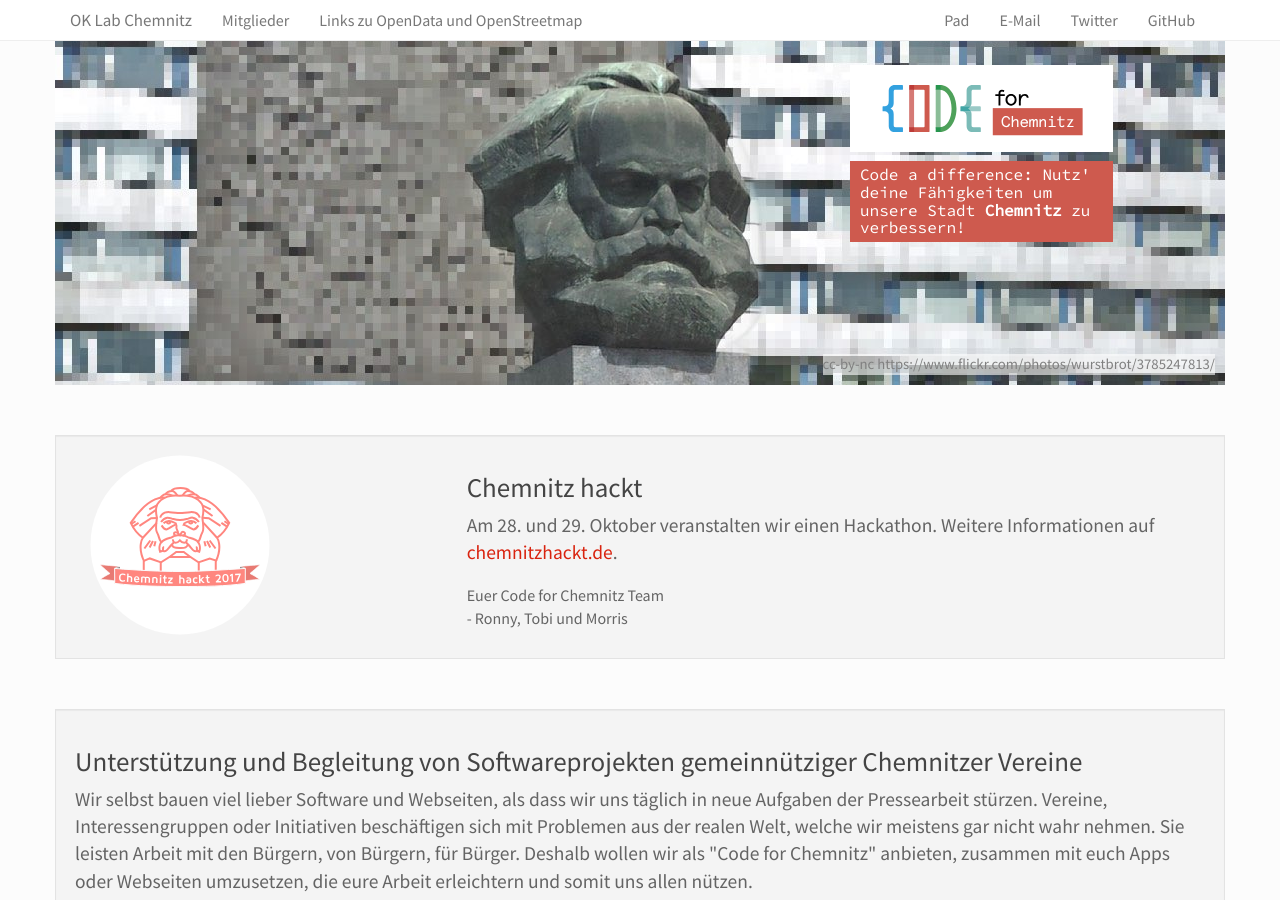
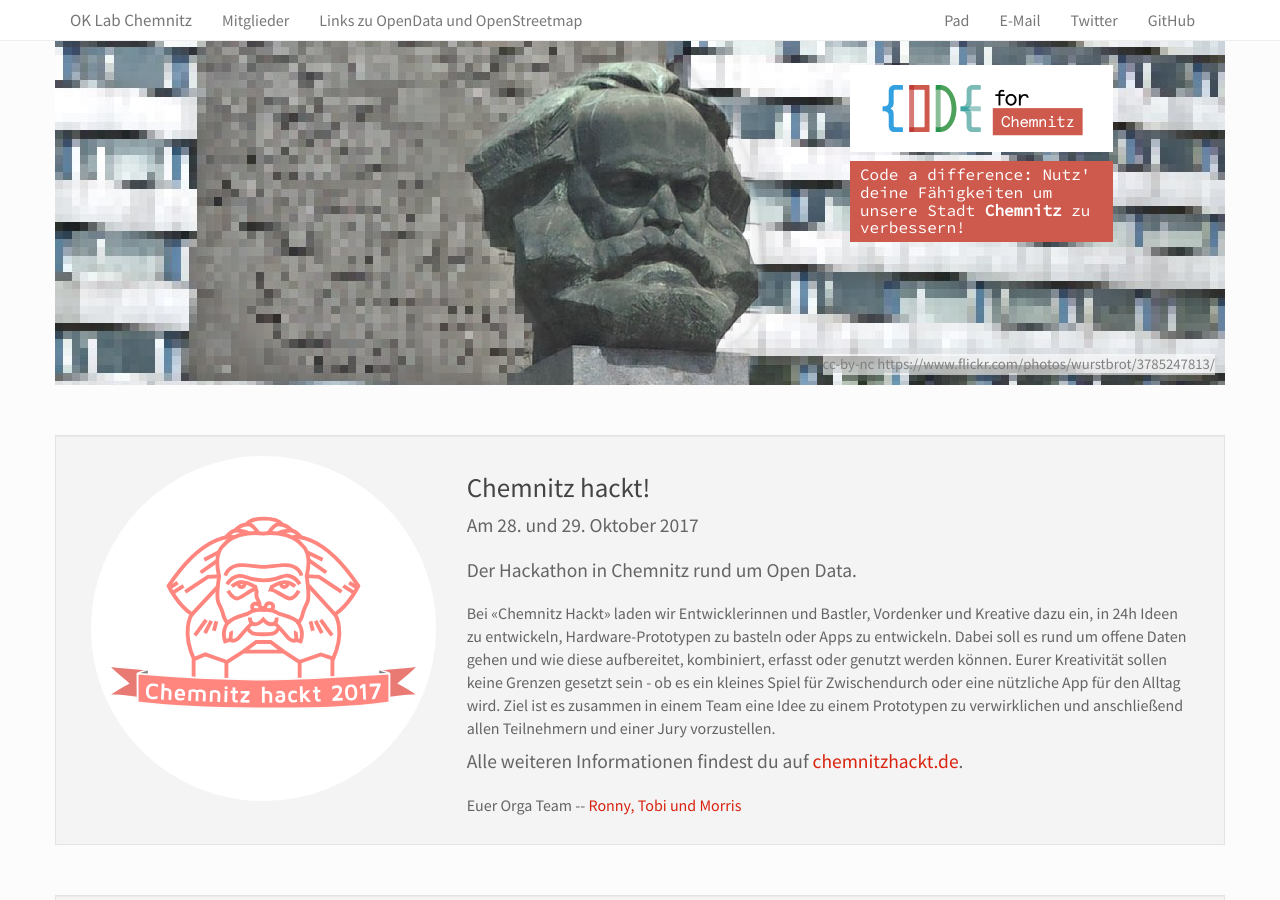
Before and after one commit to CodeforChemnitz/codeforchemnitz.github.io, a Jekyll site: the page built from index.html, in a window 1280 px wide and 900 px high. Built offline with Jekyll 4.4.1, drawn with Linux system fonts in a browser that asks for light colours.

Commit message:
Teasertext verbessert;  + Gemfile weg, jekyll muss man halt so installieren

```diff
--- a/Gemfile
+++ /dev/null
@@ -1,2 +0,0 @@
-source 'https://rubygems.org'
-gem 'github-pages'
--- a/index.html
+++ b/index.html
@@ -12,16 +12,23 @@ libs:
 <div class="row">
 	<div class="container well" style="margin-top:30px;border-radius:0;">
 		<div class="col-md-4">
-			<img src="/images/project/chemhack.svg" class="img-responsive">
+			<img src="/images/project/chemhack.svg" style="width:100%;" class="img-responsive">
 		</div>
 		<div class="col-md-8">
-			<h2>Chemnitz hackt</h2>
-			<p class="lead">
-			Am 28. und 29. Oktober veranstalten wir einen Hackathon. Weitere Informationen auf <a href="http://chemnitzhackt.de">chemnitzhackt.de</a>.
+			<h2>Chemnitz hackt!</h2>
+			<p class="lead">Am 28. und 29. Oktober 2017</p>
+			<p class="lead">Der Hackathon in Chemnitz rund um Open Data.</p>
+			<p>
+					Bei «Chemnitz Hackt» laden wir Entwicklerinnen und Bastler, Vordenker und Kreative dazu ein,
+					in 24h Ideen zu entwickeln, Hardware-Prototypen zu basteln oder Apps zu entwickeln.
+					Dabei soll es rund um offene Daten gehen und wie diese aufbereitet, kombiniert, erfasst
+					oder genutzt werden können. Eurer Kreativität sollen keine Grenzen gesetzt sein - ob es
+					ein kleines Spiel für Zwischendurch oder eine nützliche App für den Alltag wird. Ziel ist
+					es zusammen in einem Team eine Idee zu einem Prototypen zu verwirklichen und anschließend
+					allen Teilnehmern und einer Jury vorzustellen.
 			</p>
-			<p>
-			Euer Code for Chemnitz Team<br>- Ronny, Tobi und Morris
-			</p>
+			<p class="lead">Alle weiteren Informationen findest du auf  <a href="http://chemnitzhackt.de">chemnitzhackt.de</a>.</p>
+			<p>Euer Orga Team -- <a href="/member/">Ronny, Tobi und Morris</a></p>
 		</div>
 	</div>
 </div>
```
Also changed, not shown: Gemfile.lock (deleted), 1 other file.
